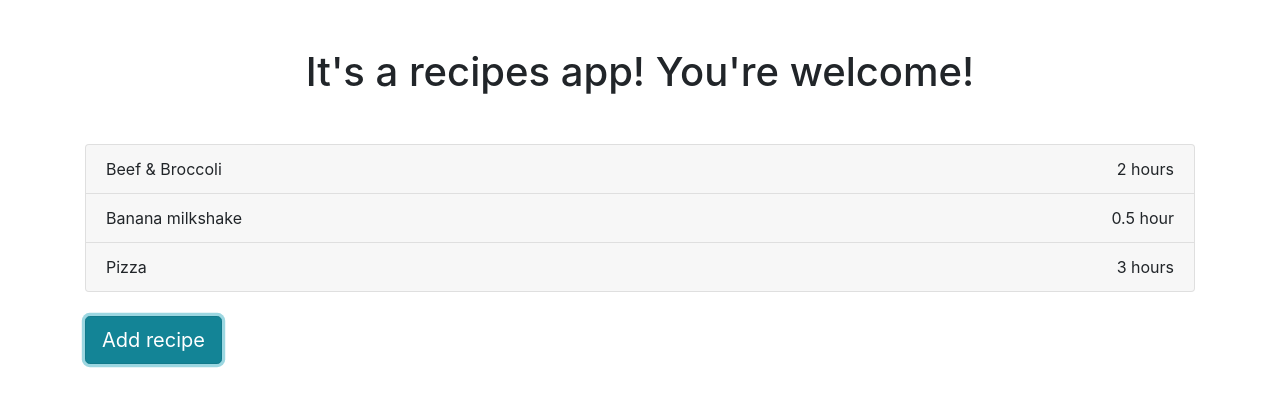
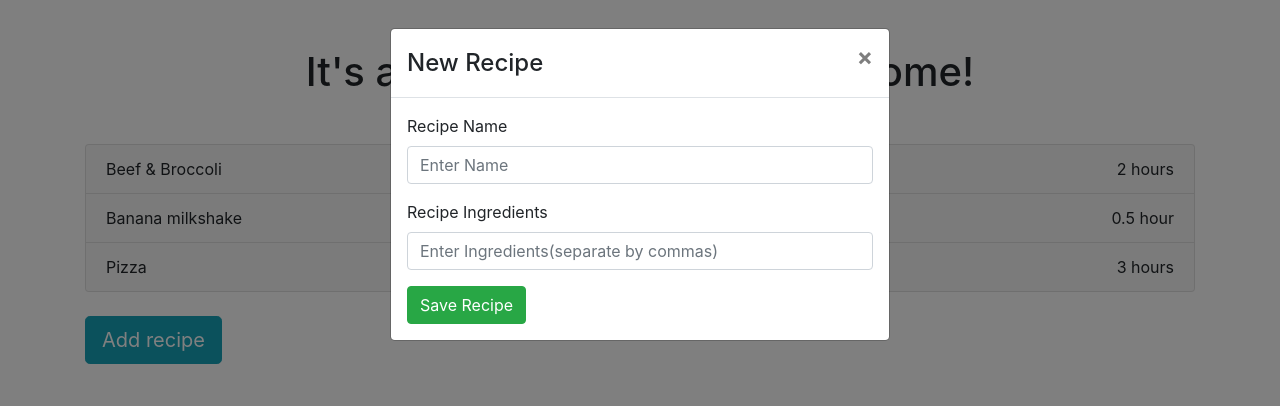
Before and after one commit to daryadogger/recipe-app, a React (Create React App) app: page / in a window 1280 px wide. Both pictures are taken after a click on the button "Add recipe". Shown: the top 406 px of the page. Built offline with nearby package versions, Linux system fonts and the light colour scheme.

Commit message:
Added the modal that added a recipe

```diff
--- a/src/App.js
+++ b/src/App.js
@@ -3,8 +3,16 @@ import 'bootstrap/dist/css/bootstrap.min.css';
 import './App.css';
 import {recipes} from './mocks/recipes';
 import AccordionItem from './accordion-item/accordion-item';
+import {useState} from 'react';
+import AddRecipe from './add-recipe/add-recipe';
 
 function App() {
+  const [isShowModal, setIsShowModal] = useState(false);
+
+  const handleBtnAddRecipeClick = () => {
+    setIsShowModal(true);
+  };
+
   return (
 
     <Container className="pt-5">
@@ -16,7 +24,8 @@ function App() {
 
       </Accordion>
 
-      <Button variant="info" size="lg">Add recipe</Button>
+      <Button variant="info" size="lg" onClick={handleBtnAddRecipeClick}>Add recipe</Button>
+      <AddRecipe onShow={isShowModal} setIsShowModal={setIsShowModal} />
 
     </Container>
 
--- a/src/accordion-item/accordion-item.jsx
+++ b/src/accordion-item/accordion-item.jsx
@@ -1,4 +1,4 @@
-import { Accordion, Card, ListGroup } from "react-bootstrap";
+import {Accordion, Card, ListGroup, Button, ButtonToolbar} from "react-bootstrap";
 
 const getTimeUnits = (time) => {
   if (time > 0 && time <= 1) {
@@ -16,6 +16,10 @@ function AccordionItem(props) {
   const {recipe} = props;
   const ingridients = getListOfIngridients(recipe.ingridients, `,`);
 
+  const handleDeleteRecipe = () => {
+
+  };
+
   return(
 
     <Card>
@@ -27,11 +31,18 @@ function AccordionItem(props) {
       </Accordion.Toggle>
 
       <Accordion.Collapse eventKey={recipe.id + 1}>
-        <ListGroup>
+        <div className="p-3">
 
-          {ingridients.map((ingridient) => <ListGroup.Item key={`ingridient-${ingridient}`} >{ingridient}</ListGroup.Item>)}
+          <ListGroup className="mb-3">
+            {ingridients.map((ingridient) => <ListGroup.Item key={`ingridient-${ingridient}`} >{ingridient}</ListGroup.Item>)}
+          </ListGroup>
 
-        </ListGroup>
+          <ButtonToolbar>
+            <Button className="mr-2" variant="outline-secondary" size="sm">Edit</Button>
+            <Button variant="outline-danger" size="sm" onClick={handleDeleteRecipe}>Delete</Button>
+          </ButtonToolbar>
+
+        </div>
       </Accordion.Collapse>
 
     </Card>
--- /dev/null
+++ b/src/add-recipe/add-recipe.jsx
@@ -0,0 +1,44 @@
+import {useState} from "react";
+import {Button, Form, Modal} from "react-bootstrap";
+
+function AddRecipe(props) {
+    const {onShow, setIsShowModal} = props;
+
+    const [recipe, setRecipe] = useState({
+        name: ``,
+        ingredients: ``,
+    });
+
+    const setName = (evt) => setRecipe({...recipe, name: evt.target.value});
+    const setIngredients = (evt) => setRecipe({...recipe, ingredients: evt.target.value});
+
+    console.log(recipe)
+
+    const handleFormSubmit = () => {
+
+    };
+
+    return(
+        <Modal show={onShow} onHide={() => {setIsShowModal(false)}}>
+            <Modal.Header closeButton>
+                <Modal.Title>New Recipe</Modal.Title>
+            </Modal.Header>
+
+            <Modal.Body>
+                <Form action="#" className="add-review__form" onSubmit={handleFormSubmit}>
+                    <Form.Group controlId="recipeName">
+                        <Form.Label>Recipe Name</Form.Label>
+                        <Form.Control type="text" required onChange={setName} defaultValue={recipe.name} placeholder="Enter Name" />
+                    </Form.Group>
+                    <Form.Group controlId="recipeIngredients">
+                        <Form.Label>Recipe Ingredients</Form.Label>
+                        <Form.Control type="text" required onChange={setIngredients} defaultValue={recipe.ingredients} placeholder="Enter Ingredients(separate by commas)" />
+                    </Form.Group>
+                    <Button variant="success" type="submit">Save Recipe</Button>
+                </Form>
+            </Modal.Body>
+        </Modal>
+    );
+};
+
+export default AddRecipe;
--- a/src/index.js
+++ b/src/index.js
@@ -5,13 +5,8 @@ import App from './App';
 import reportWebVitals from './reportWebVitals';
 
 ReactDOM.render(
-  <React.StrictMode>
-    <App />
-  </React.StrictMode>,
+  <App />,
   document.getElementById('root')
 );
 
-// If you want to start measuring performance in your app, pass a function
-// to log results (for example: reportWebVitals(console.log))
-// or send to an analytics endpoint. Learn more: https://bit.ly/CRA-vitals
 reportWebVitals();
```
